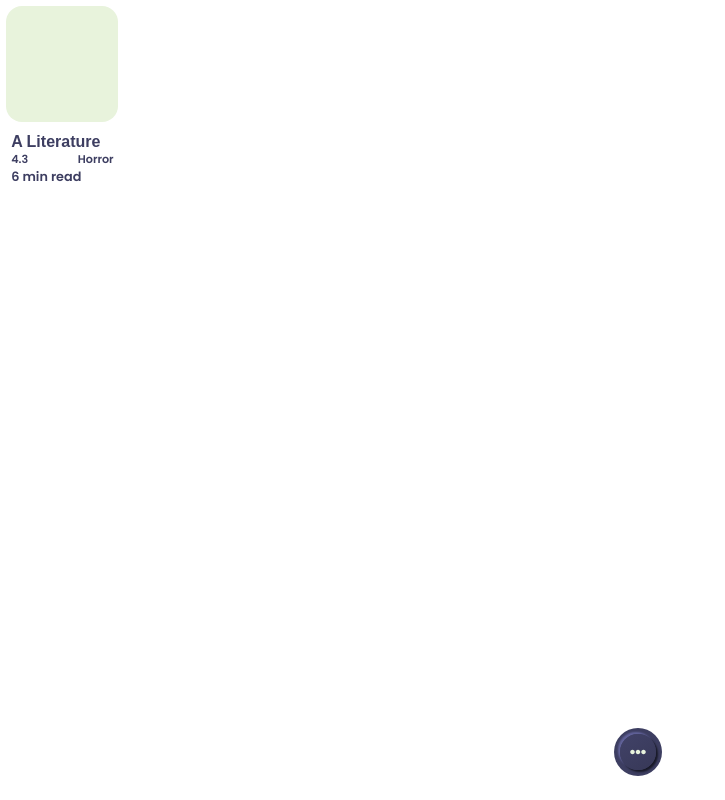
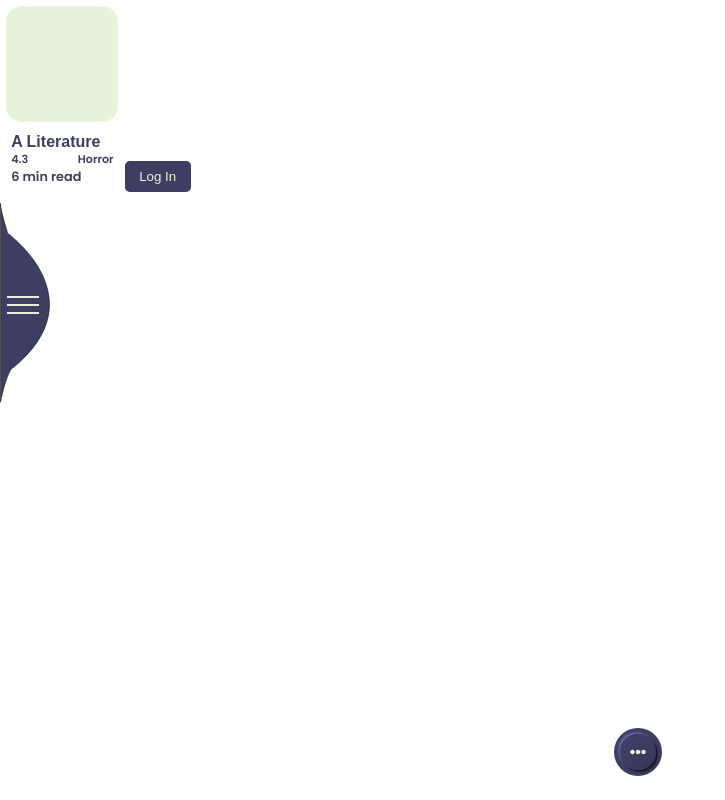
Before and after one commit to Subhra264/hemontika, a React (Create React App) app in the folder frontend/: page / in a window 1280 px wide. Shown: the whole page, without its empty margins (0-725 px from the left). Built offline with nearby package versions, Linux system fonts and the light colour scheme.

Commit message:
Added MenuBar component (#12)
* Add font-awesome.ts, Complete design of SubMenuBar for desktop

* Add MenuBar component

Co-authored-by: Subhra264 <chakrabortysubhradeep@gmail.com>

```diff
--- a/frontend/src/App.scss
+++ b/frontend/src/App.scss
@@ -6,6 +6,17 @@
     height: 100%;
     color: $primary_dark;
     font-family: 'Poppins';
+
+    button {
+        display: inline-block;
+        background-color: $primary_dark;
+        color: $primary_light;
+        padding: 0.5rem 0.9rem;
+        border-radius: 0.3rem;
+        text-align: center;
+        border: none;
+        outline: none;
+    }
 }
 
 #root {
--- a/frontend/src/App.tsx
+++ b/frontend/src/App.tsx
@@ -6,6 +6,7 @@ import SignUp from './components/SignUp/SignUp';
 import Card from './components/Cards/Card';
 import useViewport from './hooks/useViewport';
 import SubMenuBar from './components/SubMenuBar/SubMenuBar';
+import MenuBar from './components/MenuBar/MenuBar';
 
 function App() {
   const { isMobile, width } = useViewport();
@@ -16,6 +17,8 @@ function App() {
     <div className={`App ${isMobile? 'mobile' : ''}`}>
       <Card />
       <SubMenuBar />
+      <button>Log In</button>
+      <MenuBar />
       <Switch>
         <Route path='/log-in'>
           <LogIn />
--- /dev/null
+++ b/frontend/src/components/MenuBar/MenuBar.scss
@@ -0,0 +1,55 @@
+@import 'src/utils/styles.scss';
+
+.menu-bar-container {
+    .menu-icon-container {
+        position: relative;
+
+        .menu-icon {
+            border-radius: 50%;
+            width: 2.7rem;
+            height: 2.7rem;
+            @include centerIt(column);
+            padding: 0.1rem;
+            overflow: hidden;
+            cursor: pointer;
+            position: absolute;
+            top: 38%;
+
+            .bar{
+                content: '';
+                width: 2rem;
+                height: 0.1rem;
+                transform: rotate(0deg);
+                background-color: $primary_light;
+                box-shadow: 0 -0.5rem 0 $primary_light,
+                            0 0.5rem 0 $primary_light;
+                transition-property: transform,box-shadow;
+                transition: 0.5s, 1s;
+            }
+
+            &::before {
+                transition: 1s;
+            }
+
+            &.active {
+
+                .bar {
+                    box-shadow:0 -4rem 0 $primary_light,
+                                0 4rem 0 $primary_light;
+                    transform: rotate(315deg);
+                }
+
+                &::before {
+                    content: '';
+                    width: 2rem;
+                    height: 0.1rem;
+                    background-color: $primary_light;
+                    transform: translate(-50%,-50%) rotate(45deg);
+                    position: absolute;
+                    top: 50%;
+                    left: 50%;
+                }
+            }
+        }
+    }
+}
--- /dev/null
+++ b/frontend/src/components/MenuBar/MenuBar.tsx
@@ -0,0 +1,24 @@
+import './MenuBar.scss';
+import { ReactComponent as MenuIconContainer } from '../../assets/imgs/svg_menu_container.svg';
+import React, { useState } from 'react';
+
+const MenuBar: React.FC = (props): JSX.Element => {
+    const [showMenu, setShowMenu] = useState(false);
+
+    const switchShowMenu: React.MouseEventHandler = (ev: React.MouseEvent) => {
+        setShowMenu(showMenu => !showMenu);
+    };
+
+    return (
+        <div className="menu-bar-container">
+            <div className="menu-icon-container">
+                <MenuIconContainer  />
+                <div className={`menu-icon ${showMenu? 'active' : ''}`} onClick={switchShowMenu}>
+                    <div className="bar"></div>
+                </div>
+            </div>
+        </div>
+    );
+};
+
+export default MenuBar;
--- a/frontend/src/utils/font-awesome.ts
+++ b/frontend/src/utils/font-awesome.ts
@@ -20,6 +20,7 @@ import {
     // faMapMarkerAlt,
     // faUserCircle,
     // faUsers,
+    faBars,
     faEllipsisH,
     faTimes
 } from '@fortawesome/free-solid-svg-icons';
@@ -54,6 +55,7 @@ library.add(
     // faMapMarkerAlt,
     // faUserCircle,
     // faUsers,
+    faBars,
     faEllipsisH,
     faTimes
 );
```
Also changed, not shown: frontend/src/assets/imgs/svg_menu_container.svg (added).
